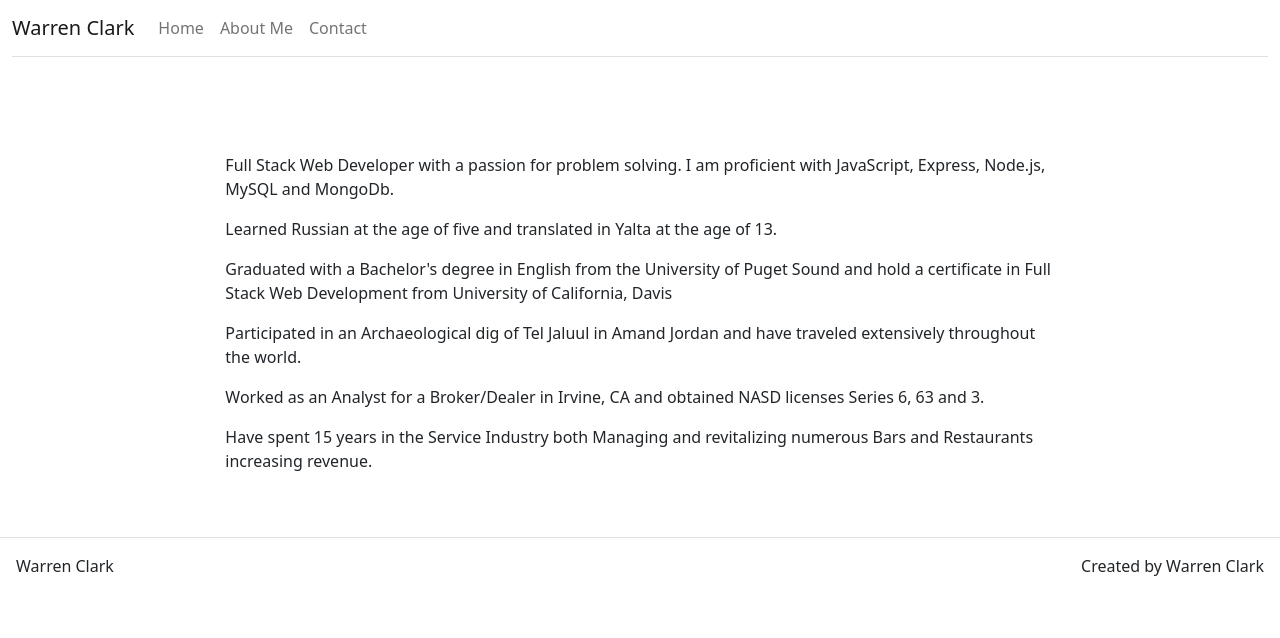
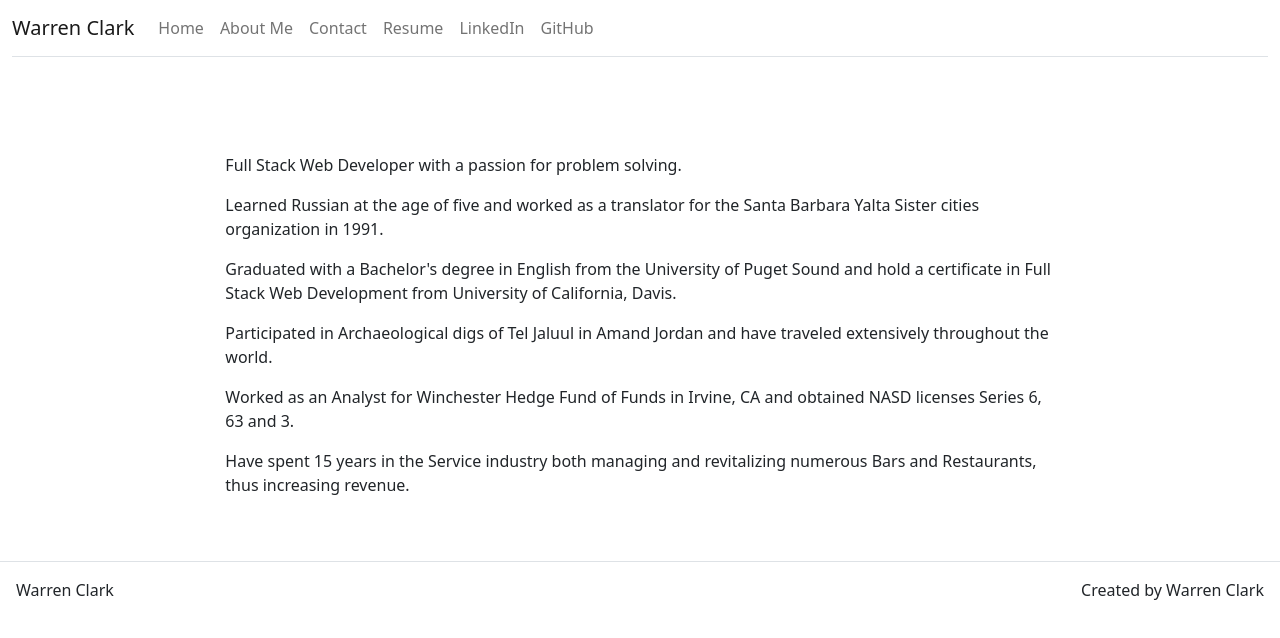
Before and after one commit to wclarkcito/portfolio, a React (Create React App) app: page /about in a window 1280 px wide. Shown: the top 638 px of the page. Built offline with nearby package versions, Linux system fonts and the light colour scheme.

Commit message:
some grammatical changes

```diff
--- a/src/App.js
+++ b/src/App.js
@@ -49,6 +49,7 @@ class App extends React.Component {
           <Route exact path='/' component={HomePage} />
           <Route path='/contact' component={ContactPage} />
           <Route path='/about' component={AboutPage} />
+
         </Switch>
         <Footer />
       </Router>
--- a/src/components/Navbar.js
+++ b/src/components/Navbar.js
@@ -5,6 +5,9 @@ import Nav from 'react-bootstrap/Nav';
 import Navbar from 'react-bootstrap/Navbar';
 // import Col from 'react-bootstrap/Col';
 import { Link } from 'react-router-dom';
+
+
+
 
 
 
@@ -21,6 +24,14 @@ function Navigation() {
                         <Link className="nav-link" to="/">Home</Link>
                         <Link className="nav-link" to="/about">About Me</Link>
                         <Link className="nav-link" to="/contact">Contact</Link>
+                        <a className="nav-link" href="https://docs.google.com/document/d/18sJsdlw3uFsIeyag0yYk6i4VUIQ6UnGwC-vF0V-P3go/edit?usp=sharing">Resume</a>
+                        <a className="nav-link" href="http://www.linkedin.com/in/warren-clark7997b98">LinkedIn<i
+                            className="fa fa-linkedin-square"></i></a>
+                        <a className="nav-link" href="https://github.com/wclarkcito">GitHub<i className="fa fa-github"></i></a>
+
+
+
+
 
                     </Nav>
                 </Navbar.Collapse>
--- a/src/pages/AboutPage.js
+++ b/src/pages/AboutPage.js
@@ -8,17 +8,18 @@ function AboutPage(props) {
             <Hero title={props.title} />
 
             <Content>
-                <p> Full Stack Web Developer with a passion for problem solving. I am proficient with JavaScript, Express, Node.js, MySQL and MongoDb.</p>
+                <p> Full Stack Web Developer with a passion for problem solving. </p>
 
-                <p>Learned Russian at the age of five and translated in Yalta at the age of 13.</p>
+                <p> Learned Russian at the age of five and worked as a translator for the Santa Barbara Yalta Sister cities organization in 1991.
+                </p>
 
-                <p>Graduated with a Bachelor's degree in English from the University of Puget Sound and hold a certificate in Full Stack Web Development from University of California, Davis</p>
+                <p> Graduated with a Bachelor's degree in English from the University of Puget Sound and hold a certificate in Full Stack Web Development from University of California, Davis.</p>
 
-                <p>Participated in an Archaeological dig of Tel Jaluul in Amand Jordan and have traveled extensively throughout the world.</p>
+                <p> Participated in Archaeological digs of Tel Jaluul in Amand Jordan and have traveled extensively throughout the world.</p>
 
-                <p>Worked as an Analyst for a Broker/Dealer in Irvine, CA and obtained NASD licenses Series 6, 63 and 3.</p>
+                <p> Worked as an Analyst for Winchester Hedge Fund of Funds in Irvine, CA and obtained NASD licenses Series 6, 63 and 3.</p>
 
-                <p>Have spent 15 years in the Service Industry both Managing and revitalizing numerous Bars and Restaurants increasing revenue.</p>
+                <p> Have spent 15 years in the Service industry both managing and revitalizing numerous Bars and Restaurants, thus increasing revenue.</p>
 
 
                 {/* From a very young age I was exposed to a great deal of travel. Having grown up in
--- a/src/pages/ContactPage.js
+++ b/src/pages/ContactPage.js
@@ -88,6 +88,8 @@ class ContactPage extends React.Component {
                             Send
                         </Button>
 
+
+
                         {this.state.emailSent === true && <p className="d-inline success-msg">Email Sent</p>}
                         {this.state.emailSent === false && <p className="d-inline err-msg">Email Not Sent</p>}
 
```
